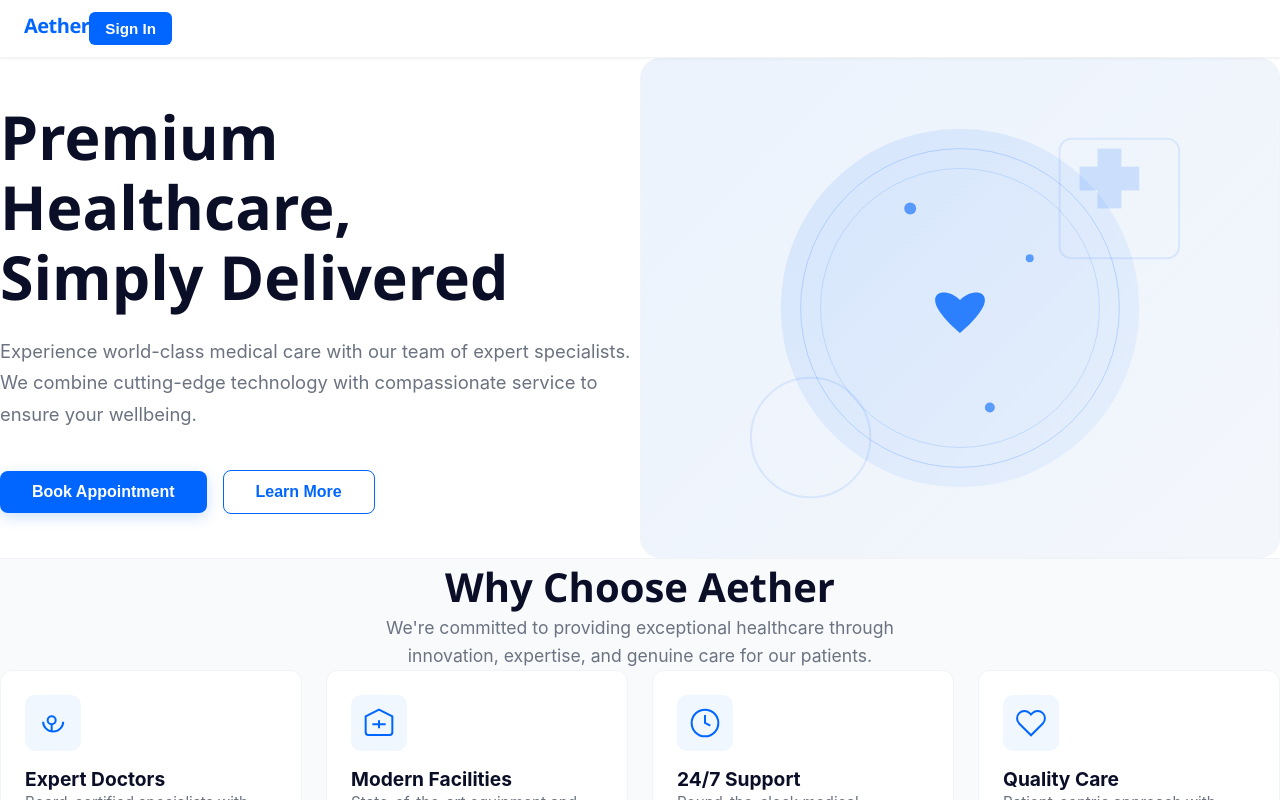
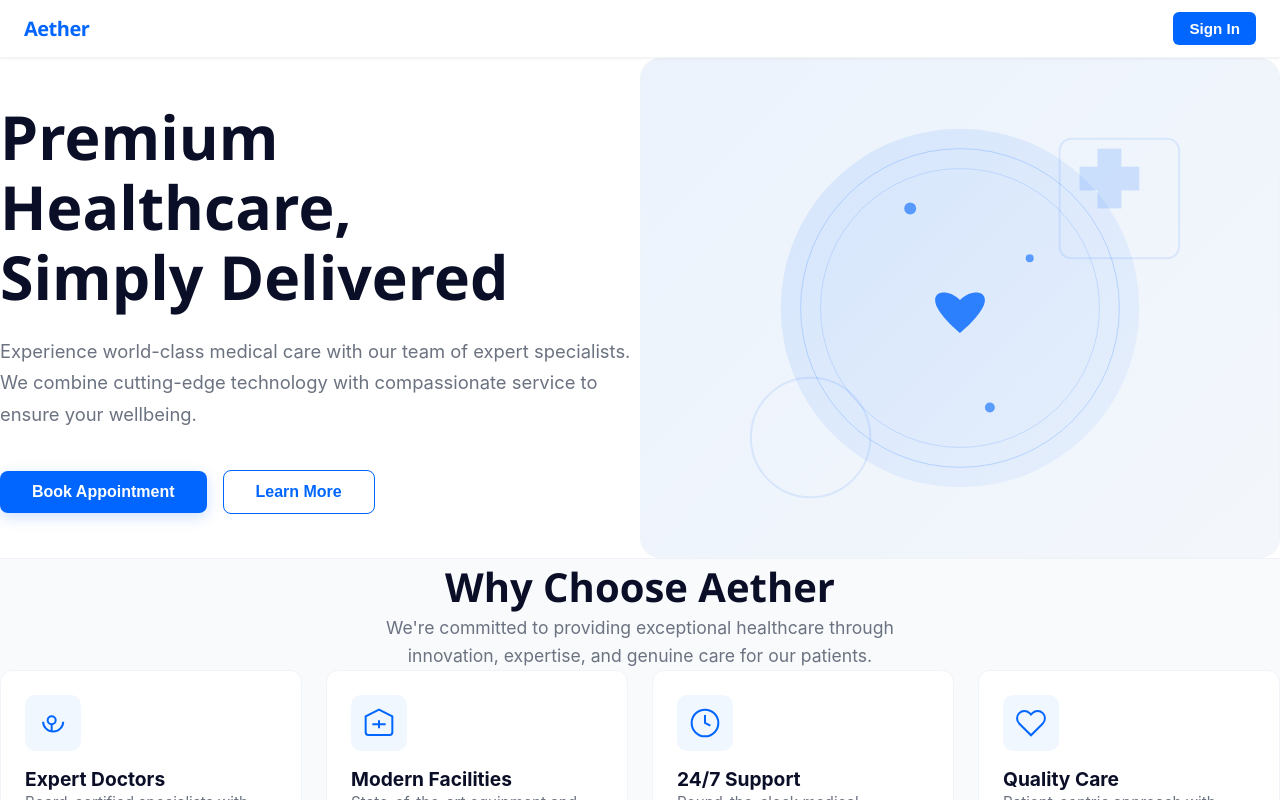
Before and after one commit to abhinav21s/Clinix, a React (Vite) app in the folder frontend/: page / in a window 1280 px wide. Shown: the top 800 px of the page. Built offline with nearby package versions, Linux system fonts and the light colour scheme; no server answers.

Commit message:
Fix navigation layout

```diff
--- a/frontend/src/components/Navigation.jsx
+++ b/frontend/src/components/Navigation.jsx
@@ -10,7 +10,8 @@ const Navigation = () => {
     borderBottom: '1px solid #F0F4F8',
     padding: `${SPACING.md} ${SPACING.xl}`,
     display: 'flex',
-
+    justifyContent: 'space-between',
+    alignItems: 'center',
     position: 'sticky',
     top: 0,
     zIndex: 100,
@@ -40,8 +41,6 @@ const Navigation = () => {
 
   return (
     <nav style={navStyle}>
-      <div style={{ maxWidth: '1400px', margin: '0 auto', display: 'flex',  width: '100%' }}>
-
       <div style={logoStyle} onClick={() => navigate('/')}>
         Aether
       </div>
@@ -59,8 +58,6 @@ const Navigation = () => {
       >
         Sign In
       </button>
-
-      </div>
     </nav>
   );
 };
```
